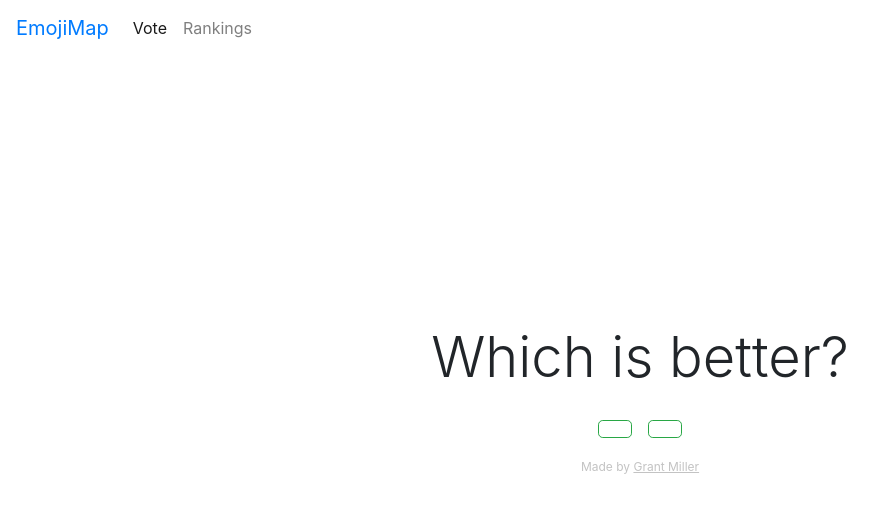
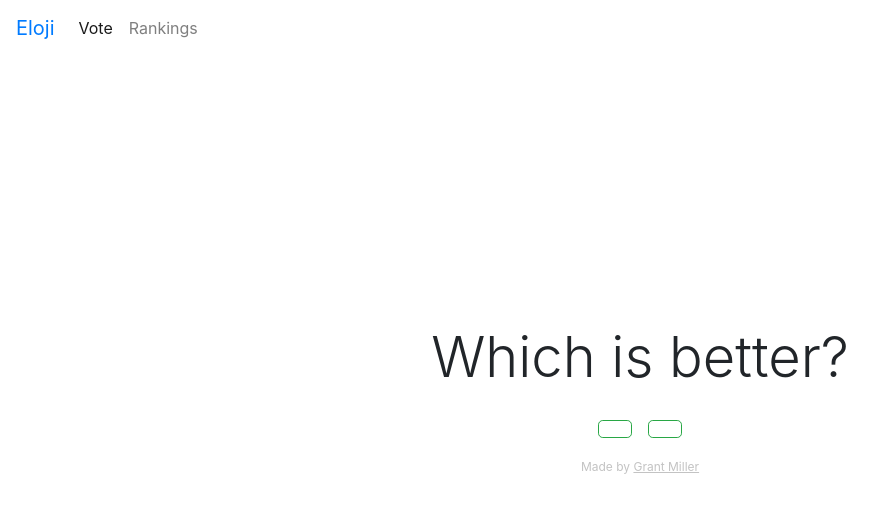
Before and after one commit to gmiller148/Best_Emoji, a website: page src/views/index.html in a window 1280 px wide. Shown: the whole page, without its empty margins (0-892 px from the left). Drawn offline with nearby package versions, Linux system fonts and the light colour scheme; files that its build step writes are made by us from their sources; no server answers; files whose address does not match are found by name.

Commit message:
Added Procfile

```diff
--- a/src/views/index.html
+++ b/src/views/index.html
@@ -10,12 +10,12 @@
   <link rel="stylesheet" href="https://stackpath.bootstrapcdn.com/bootstrap/4.5.2/css/bootstrap.min.css" integrity="sha384-JcKb8q3iqJ61gNV9KGb8thSsNjpSL0n8PARn9HuZOnIxN0hoP+VmmDGMN5t9UJ0Z"
     crossorigin="anonymous">
   <link rel="stylesheet" href="./static/css/index.css">
-  <title>EmojiMap</title>
+  <title>Eloji</title>
 </head>
 
 <body>
   <nav class="navbar navbar-expand-lg navbar-light fixed-top">
-    <a class="navbar-brand text-primary" href="/">EmojiMap</a>
+    <a class="navbar-brand text-primary" href="/">Eloji</a>
     <button class="navbar-toggler" type="button" data-toggle="collapse" data-target="#navbarNav" aria-controls="navbarNav"
       aria-expanded="false" aria-label="Toggle navigation">
       <span class="navbar-toggler-icon"></span>
```
Also changed, not shown: src/views/rankings.html (+2 -2 lines), 1 other file.
